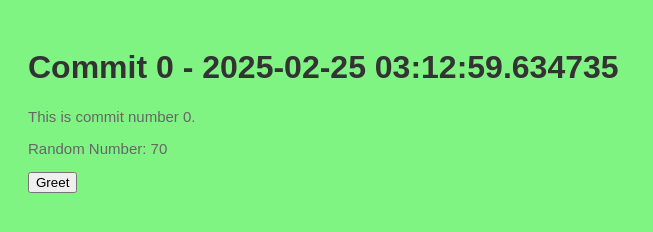
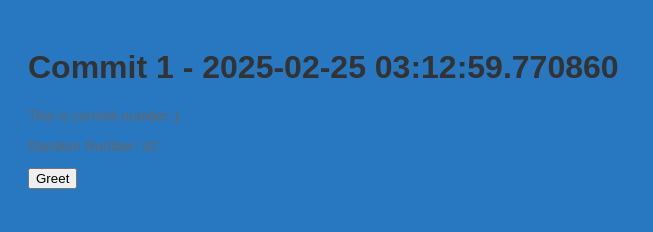
Before and after one commit to legbald0d/myrep-repo-20250225031257, a plain HTML site: page index.html in a window 1280 px wide. Shown: the whole page, without its empty margins (0-653 px from the left). Drawn offline with Linux system fonts and the light colour scheme.

Commit message:
📝 Commit 1 with HTML, CSS, and JS

```diff
--- a/index.html
+++ b/index.html
@@ -2,13 +2,13 @@
     <!DOCTYPE html>
     <html>
     <head>
-        <title>Commit 0 - 2025-02-25 03:12:59.634735</title>
+        <title>Commit 1 - 2025-02-25 03:12:59.770860</title>
         <link rel="stylesheet" href="style.css">
     </head>
     <body>
-        <h1>Commit 0 - 2025-02-25 03:12:59.634735</h1>
-        <p>This is commit number 0.</p>
-        <p>Random Number: 70</p>
+        <h1>Commit 1 - 2025-02-25 03:12:59.770860</h1>
+        <p>This is commit number 1.</p>
+        <p>Random Number: 82</p>
         <button onclick="greet()">Greet</button>
         <script src="script.js"></script>
     </body>
--- a/script.js
+++ b/script.js
@@ -2,4 +2,4 @@
     function greet() {
         alert('Hello from commit ' + commitNumber + '!');
     }
-    var commitNumber = 0;
+    var commitNumber = 1;
--- a/style.css
+++ b/style.css
@@ -1,7 +1,7 @@
 
     body {
         font-family: Arial, sans-serif;
-        background-color: #80f483;
+        background-color: #2778c0;
         padding: 20px;
     }
     h1 {
@@ -9,5 +9,5 @@
     }
     p {
         color: #666;
-        font-size: 15px;
+        font-size: 14px;
     }
```
